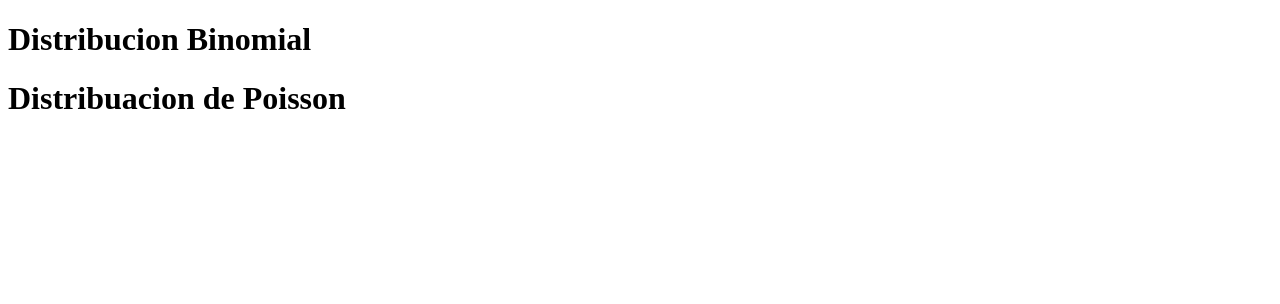
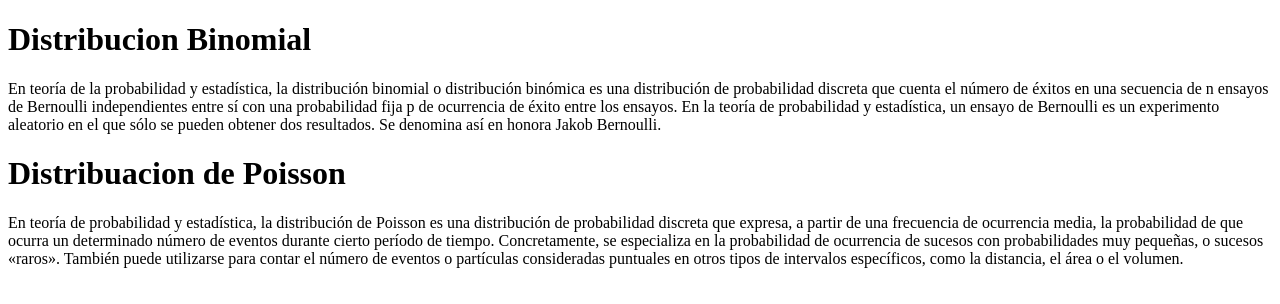
Before and after one commit to Fatisns/test2a, a plain HTML site: page index.html in a window 1280 px wide. Drawn offline with Linux system fonts and the light colour scheme.

Commit message:
Se agrego descripcion de las distribuaciones: Binomial y Poisson

```diff
--- a/index.html
+++ b/index.html
@@ -6,9 +6,13 @@
     <title>Document</title>
 </head>
 <body>
-    <h1>Distribucion Binomial
-
+    <h1>Distribucion Binomial</h1>
+    <p>En teoría de la probabilidad y estadística, la distribución binomial o distribución binómica es una distribución de probabilidad discreta que cuenta el número de éxitos en una secuencia de
+        n ensayos de Bernoulli independientes entre sí con una probabilidad fija p
+        de ocurrencia de éxito entre los ensayos. En la teoría de probabilidad y estadística, un ensayo de Bernoulli es un experimento aleatorio en el que sólo se pueden obtener dos resultados. Se denomina así en honora Jakob Bernoulli.</p>
 
         <h1>Distribuacion de Poisson</h1>
+
+        <p>En teoría de probabilidad y estadística, la distribución de Poisson es una distribución de probabilidad discreta que expresa, a partir de una frecuencia de ocurrencia media, la probabilidad de que ocurra un determinado número de eventos durante cierto período de tiempo. Concretamente, se especializa en la probabilidad de ocurrencia de sucesos con probabilidades muy pequeñas, o sucesos «raros». También puede utilizarse para contar el número de eventos o partículas consideradas puntuales en otros tipos de intervalos específicos, como la distancia, el área o el volumen.</p>
 </body>
 </html>
```
